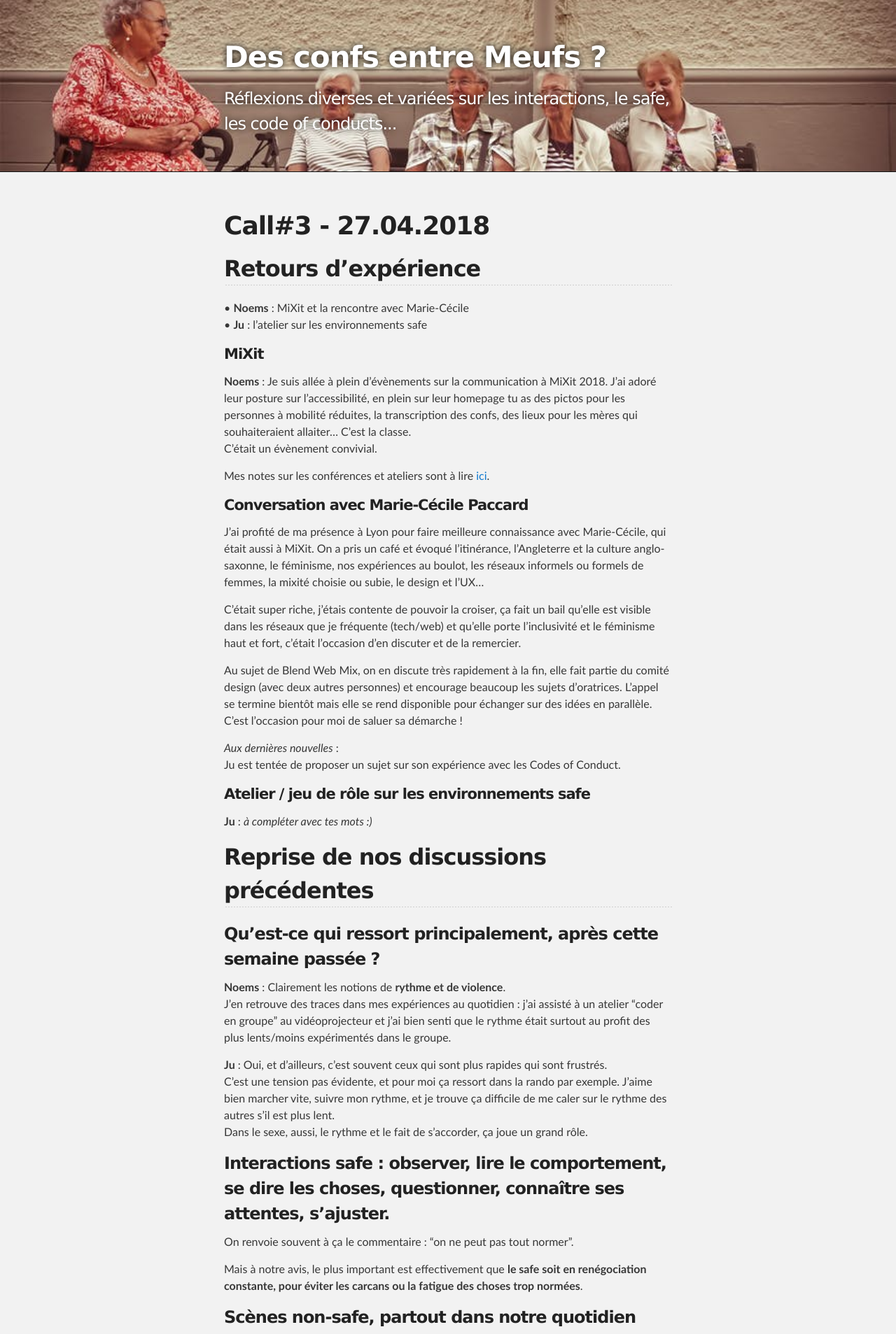
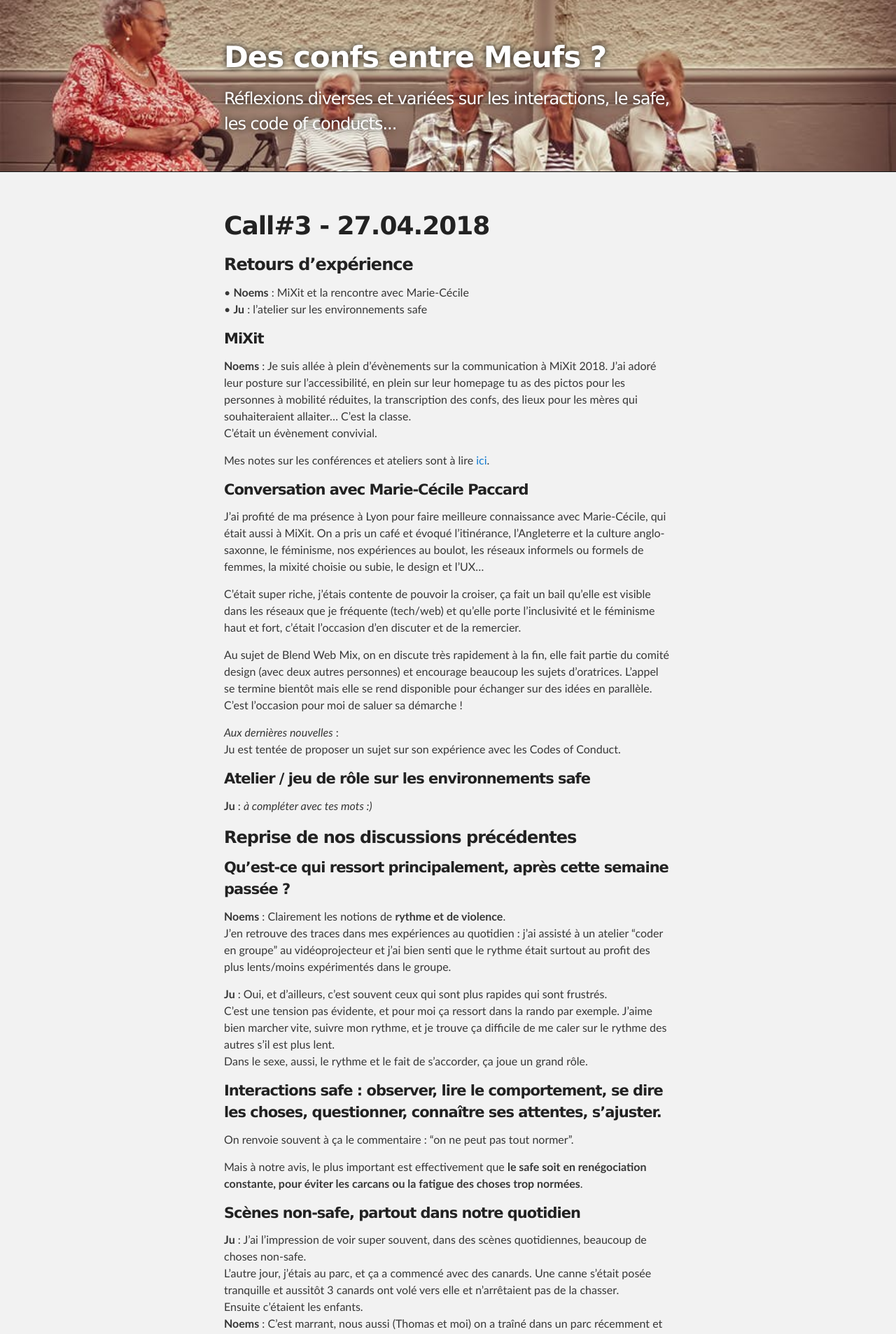
Before and after one commit to Julia-barbelane/des-conf-entre-meufs, a Jekyll site: the page built from compte-rendus-call/call-3.md, in a window 1280 px wide. Shown: the top 1907 px of the page at 70% size. Built offline with Jekyll 4.4.1, drawn with Linux system fonts in a browser that asks for light colours; our own code applies the rules of GitHub Pages for plain Markdown files.

```diff
--- a/compte-rendus-call/call-3.md
+++ b/compte-rendus-call/call-3.md
@@ -1,6 +1,6 @@
 # Call#3 - 27.04.2018
 
-## Retours d'expérience
+### Retours d'expérience
   • **Noems** : MiXit et la rencontre avec Marie-Cécile
   • **Ju** : l'atelier sur les environnements safe
 
@@ -27,9 +27,9 @@ Ju est tentée de proposer un sujet sur son expérience avec les Codes of Conduc
 
 **Ju** : _à compléter avec tes mots :)_
 
-## Reprise de nos discussions précédentes
+### Reprise de nos discussions précédentes
 
-### Qu'est-ce qui ressort principalement, après cette semaine passée ?
+#### Qu'est-ce qui ressort principalement, après cette semaine passée ?
 
 **Noems** : Clairement les notions de **rythme et de violence**.
 J'en retrouve des traces dans mes expériences au quotidien : j'ai assisté à un atelier "coder en groupe" au vidéoprojecteur et j'ai bien senti que le rythme était surtout au profit des plus lents/moins expérimentés dans le groupe.
@@ -38,13 +38,13 @@ J'en retrouve des traces dans mes expériences au quotidien : j'ai assisté à u
 C'est une tension pas évidente, et pour moi ça ressort dans la rando par exemple. J'aime bien marcher vite, suivre mon rythme, et je trouve ça difficile de me caler sur le rythme des autres s'il est plus lent.
 Dans le sexe, aussi, le rythme et le fait de s'accorder, ça joue un grand rôle.
 
-### Interactions safe : observer, lire le comportement, se dire les choses, questionner, connaître ses attentes, s'ajuster.
+#### Interactions safe : observer, lire le comportement, se dire les choses, questionner, connaître ses attentes, s'ajuster.
 
 On renvoie souvent à ça le commentaire : "on ne peut pas tout normer".
 
 Mais à notre avis, le plus important est effectivement que **le safe soit en renégociation constante, pour éviter les carcans ou la fatigue des choses trop normées**.
 
-### Scènes non-safe, partout dans notre quotidien
+#### Scènes non-safe, partout dans notre quotidien
 **Ju** : J'ai l'impression de voir super souvent, dans des scènes quotidiennes, beaucoup de choses non-safe.
 L'autre jour, j'étais au parc, et ça a commencé avec des canards. Une canne s'était posée tranquille et aussitôt 3 canards ont volé vers elle et n'arrêtaient pas de la chasser.
 Ensuite c'étaient les enfants.
@@ -53,13 +53,12 @@ Et ce sont les remarques des adultes, parents ou éducateurs, qui nous ont éton
 C'était frappant, vraiment.
 Après je n'ai pas d'enfants et je ne peux pas vraiment imaginer le quoditien de ces personnes - difficile de juger.
 **Ju** : D'ailleurs on dit souvent que les enfants sont les groupes les plus dominés de nos sociétés.
-
 **Noems** : Avec Marie-Cécile, l'autre jour, on parlait de **déconstruction**. Du temps et des efforts qu'on a fournis pour déconstruire des oppressions, des discriminations, des schémas de pensée, des réflèxes pourris qu'on avait...
 Finalement il faut faire ce travail-là, désapprendre, pour réapprendre le safe.
 Au tiers-lieu La Myne, qui se décrit comme un laboratoire citoyen, justement c'est au cœur des réflexions, être ensemble de manière respectueuse pour tous, déconstruire les rapports de pouvoir...
 Je retrouve aussi ce que disait Stéphane sur le fait de piétiner les enthousiasmes, rien de tel pour démotiver des équipes...
 
-### Faire sens de nos discussions
+#### Faire sens de nos discussions
 **Ju** : J'aime bien nos échanges mais je ressens le besoin qu'on se voie en vrai, peut être pour dessiner des liens. Je pense que ça nous aiderait à structurer nos propos
 **Noems** : Ah mais complètement ! Super idée.
 
@@ -75,7 +74,7 @@ _Rdv fixé à Toulouse la semaine du 7 mai_
 **Ju** : Ah ouais ! Et ben si ça te convient de faire comme ça moi je serais super contente !
 **Noems** : 👌
 
-## La question de la posture
+### La question de la posture
 
 C'est vrai qu'on parlait de **clarifier ses intentions, auprès des autres mais aussi envers soi.**
 
@@ -89,16 +88,15 @@ La conférence est typiquement un format de transmission vertical, comparé à u
 **Noems** : Moi, j'aime beaucoup ton rapport au silence.
 Quand on parle tu fais des pauses pour réfléchir. Moi, je pense que j'ai peur de ce silence, et au lieu de prendre le temps, je me rue sur la première phrase qui me vient en tête. Parfois ça me dessert.
 Peut être que ça pourrait être ça, être moins dans la nervosité sur scène et le débit sans pause. Prendre le temps de choisir les bons mots, ne pas se précipiter. Ça s'applique aussi au quotidien. Etre sûr que nos phrases reflètent nos valeurs.
-
 **Ju** : Ça me fait penser à nouveau à l'observation du comportement des autres. Vérifier que ce qu'on dit tombe bien chez l'autre et chez soi.
 
-## Feedback sur l'appel
-### Ju
+### Feedback sur l'appel
+**Ju**
 - Super contente, ces appels me reconnectent à ma capacité à cogiter, seule, j'arrive moins à prendre du temps pour le faire.
 Les échanges sont précieux, ça me nourrit et ça me recentre.
 - Ça me reconnecte avec l'envie de faire une conf.
 - J'ai à cœur que nos échanges ne restent pas qu'oniriques - la discussion libre permet l'intuition, les idées et la créativité, mais ça reste théorique. J'aimerais avoir un complément analytique, structurer.
-### Noems
+**Noems**
 - Ravie de ce format libre, super contente de faire un truc ensemble, on a des personnalités différentes mais j'aime bien qu'on se rejoigne sur ce genre de sujets, réflexions hyper riches pour moi aussi et ça me fait apprendre plein de choses. Super stimulant.
 - Contente d'ouvrir la discussion avec David et Marie-Cécile bientôt
 - Contente qu'on ait pris la liberté de ces discussions non-formatées au départ, au final je pense qu'un truc mûrira de tout ça et on le sentira quand il sera juste, et une rencontre IRL aidera sûrement à dégager des fils.
```
